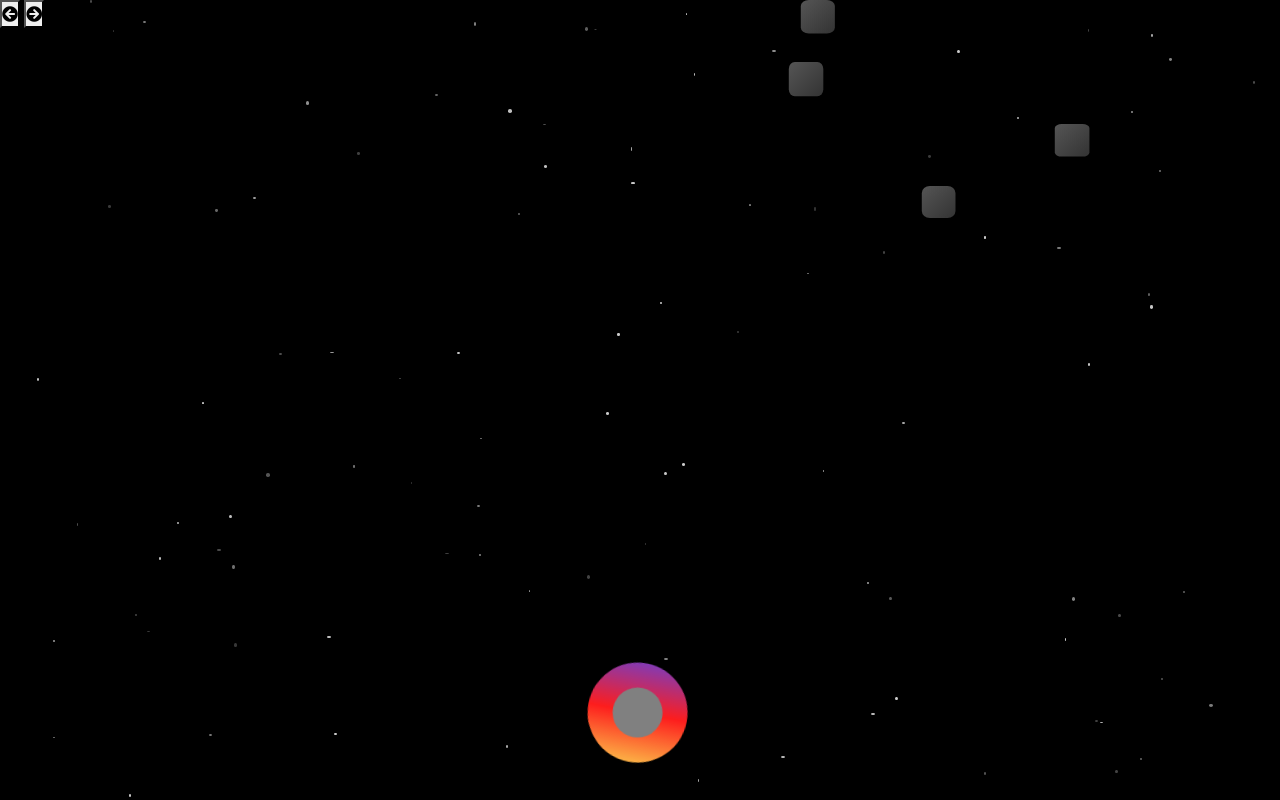
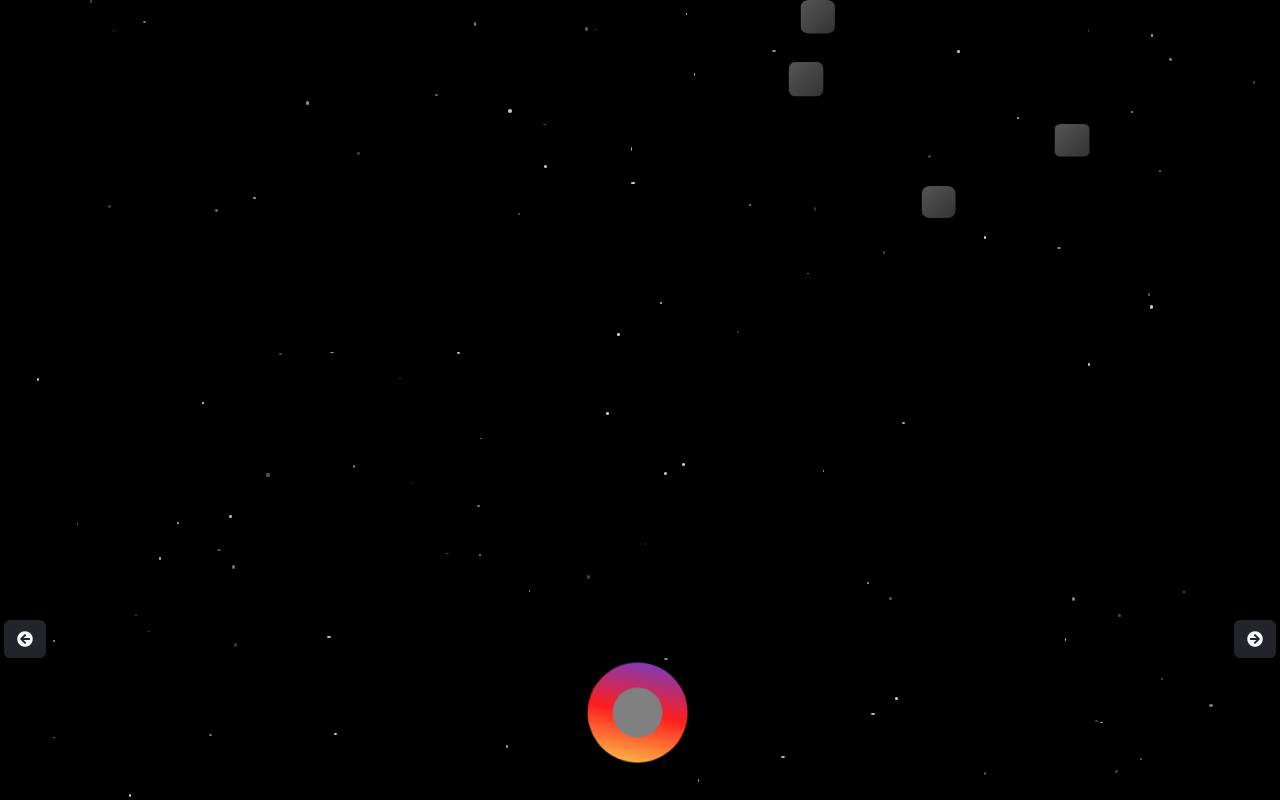
Before and after one commit to nirajan128/spaceTravel, a plain HTML site: page index.html in a window 1280 px wide. Both pictures are taken after a click on the button "Start". Drawn offline with nearby package versions, Linux system fonts and the light colour scheme.

Commit message:
styled arrows

```diff
--- a/index.html
+++ b/index.html
@@ -39,9 +39,9 @@
                 </g>
             </svg>
         </div>
-        <div id="mobileControls d-flex">
-            <button id="leftArrow" onclick="mobileControls()"><i class="fas fa-arrow-circle-left"></i></button>
-            <button id="rightArrow" onclick="mobileControls()"><i class="fas fa-arrow-circle-right"></i></button>
+        <div id="mobileControls" class="d-flex justify-content-between w-100 controls p-1">
+            <button id="leftArrow" class="btn bg-dark text-light shadow-none" onclick="mobileControls()"><i class="fas fa-arrow-circle-left"></i></button>
+            <button id="rightArrow" class="btn bg-dark text-light"  onclick="mobileControls()"><i class="fas fa-arrow-circle-right"></i></button>
         </div>
     </div>
 
--- a/script.js
+++ b/script.js
@@ -86,9 +86,6 @@ function moveSpaceShip(){
 
 function mobileControls(){
 
-    let shipLeftPosition = spaceShip.offsetLeft; //gets the initial oeft position of spaceShip
-    console.log(shipLeftPosition);
-
     let shipWidth = spaceShip.offsetWidth; //width of the ship
     console.log(shipWidth);
 
@@ -97,12 +94,16 @@ function mobileControls(){
 
     let movementValue = 10; //value to move when a key is pressed
     leftArrow.addEventListener("click", ()=>{
+        let shipLeftPosition = spaceShip.offsetLeft; //gets the initial oeft position of spaceShip
+        console.log(shipLeftPosition);
         if(shipLeftPosition>0){
             spaceShip.style.left = `${shipLeftPosition - movementValue}px`
         }
       });
 
       rightArrow.addEventListener("click", ()=>{
+        let shipLeftPosition = spaceShip.offsetLeft; //gets the initial oeft position of spaceShip
+        console.log(shipLeftPosition);
         if(shipLeftPosition + shipWidth < screenWidth){
             spaceShip.style.left = `${shipLeftPosition + movementValue}px`
         }
--- a/style.css
+++ b/style.css
@@ -78,3 +78,10 @@
   position: absolute;
   top: 0;
 }
+
+/* mobile-controls */
+.controls{
+  position: absolute;
+  top: 77vh;
+  background: none;
+}
```
